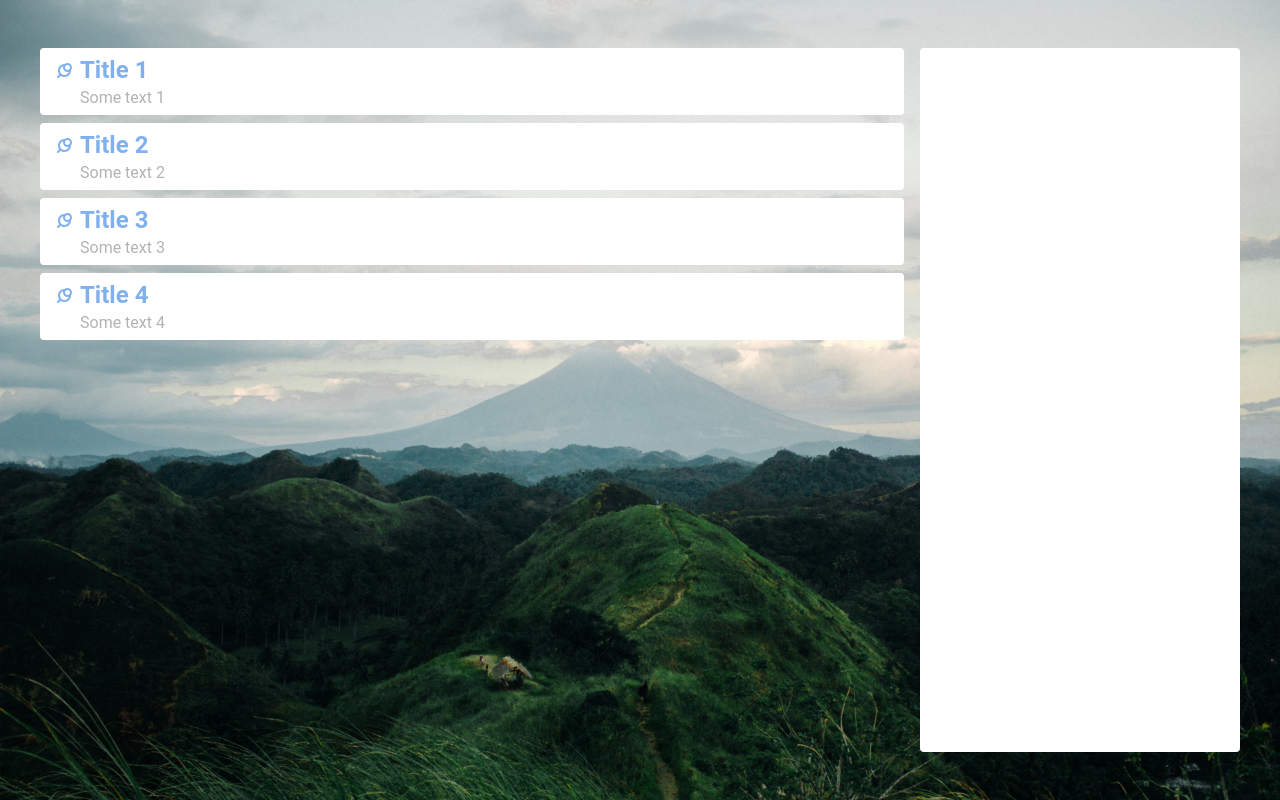
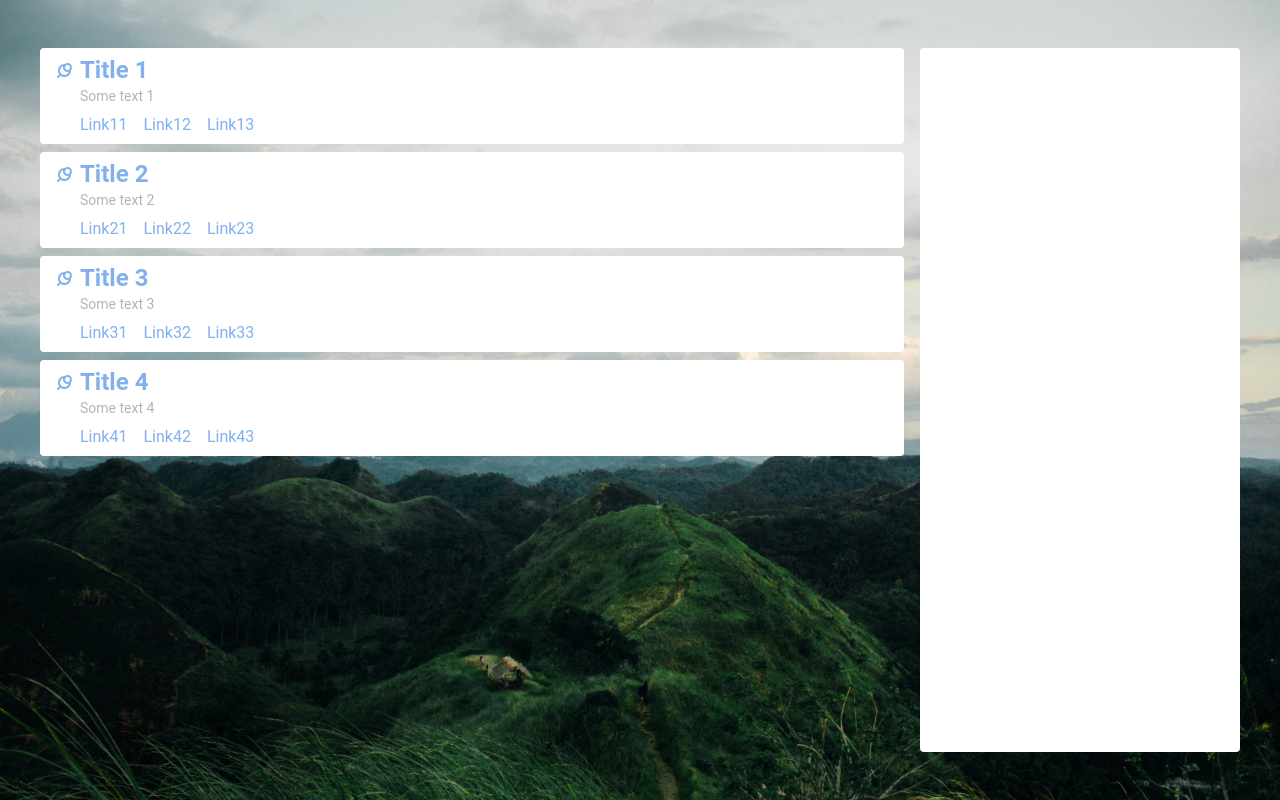
Before and after one commit to milsinery/bob, a React (Create React App) app: page / in a window 1280 px wide. Built offline with nearby package versions, Linux system fonts and the light colour scheme.

Commit message:
fixed style Card

```diff
--- a/src/Card.css
+++ b/src/Card.css
@@ -8,12 +8,12 @@
     min-width: 320px;
     padding: 8px;
     margin-bottom: 8px;
-    transition: all .3s ease-out;
 }
 
 .Content {
     display: flex;
     flex-direction: column;
+    width: 100
 }
 
 .Link {
@@ -36,9 +36,26 @@
     color: var(--color-sky);
 }
 
-.Descritpion {
+.Description {
+    font-size: 14px;
     padding-left: 32px;
     color: var(--color-cloud);
+    margin-bottom: 8px;
+}
+
+.Nav {
+    display: flex;
+    justify-content: stretch;
+    align-items: center;
+    flex-grow: 0;
+    flex-shrink: 0;
+    padding-left: 32px;
+    height: 24px;
+}
+
+.Nav__Item {
+    color: var(--color-sky);
+    margin-right: 16px;
 }
 
 .Card__expander {
@@ -51,14 +68,19 @@
 @media (max-width: 480px) {
     .Card {
         height: 48px;
+        transition: all .3s ease-in-out;
     }
 
     .Card_expand {
         height: 200px;
-        transition: all .15s ease-out;
+        transition: all .3s ease-in-out;
     }
 
-    .Descritpion {
+    .Description {
+        visibility: hidden;
+    }
+
+    .Nav {
         visibility: hidden;
     }
 
--- a/src/Card.js
+++ b/src/Card.js
@@ -16,7 +16,7 @@ class Card extends React.Component {
 
     render() {
         return(
-            <div className={this.state.flag ? "Card" : "Card card_expand"}>
+            <div className={this.state.flag ? "Card" : "Card Card_expand"}>
 
                 <div className="Content">
                     <a class="Link" href="#">
@@ -26,7 +26,7 @@ class Card extends React.Component {
                         <h2 className="Title">{this.props.title}</h2>
                     </a>
 
-                    <p className="Descritpion">
+                    <p className="Description">
                         {this.props.description}
                     </p>
 
--- a/src/Cards.js
+++ b/src/Cards.js
@@ -15,7 +15,7 @@ class Cards extends React.Component {
                         id={content.id}
                         title={content.title}
                         description={content.description}
-                        links={content.link.map(links => <a href={links}></a>)}
+                        links={content.link.map(links => <a className="Nav__Item" href={links}>{links}</a>)}
                     />
                 )}
             </div>
--- a/src/CardsData.js
+++ b/src/CardsData.js
@@ -9,9 +9,9 @@ const cardsData = [
             "Help1"
         ],
         link: [
-            "1",
-            "2",
-            "3"
+            "Link11",
+            "Link12",
+            "Link13"
         ]
     },
     {
@@ -24,9 +24,9 @@ const cardsData = [
             "Help2"
         ],
         link: [
-            "1",
-            "2",
-            "3"
+            "Link21",
+            "Link22",
+            "Link23"
         ]
     },
     {
@@ -39,9 +39,9 @@ const cardsData = [
             "Help3"
         ],
         link: [
-            "1",
-            "2",
-            "3"
+            "Link31",
+            "Link32",
+            "Link33"
         ]
     },
     {
@@ -54,9 +54,9 @@ const cardsData = [
             "Help4"
         ],
         link: [
-            "1",
-            "2",
-            "3"
+            "Link41",
+            "Link42",
+            "Link43"
         ]
     },
 ]
```
